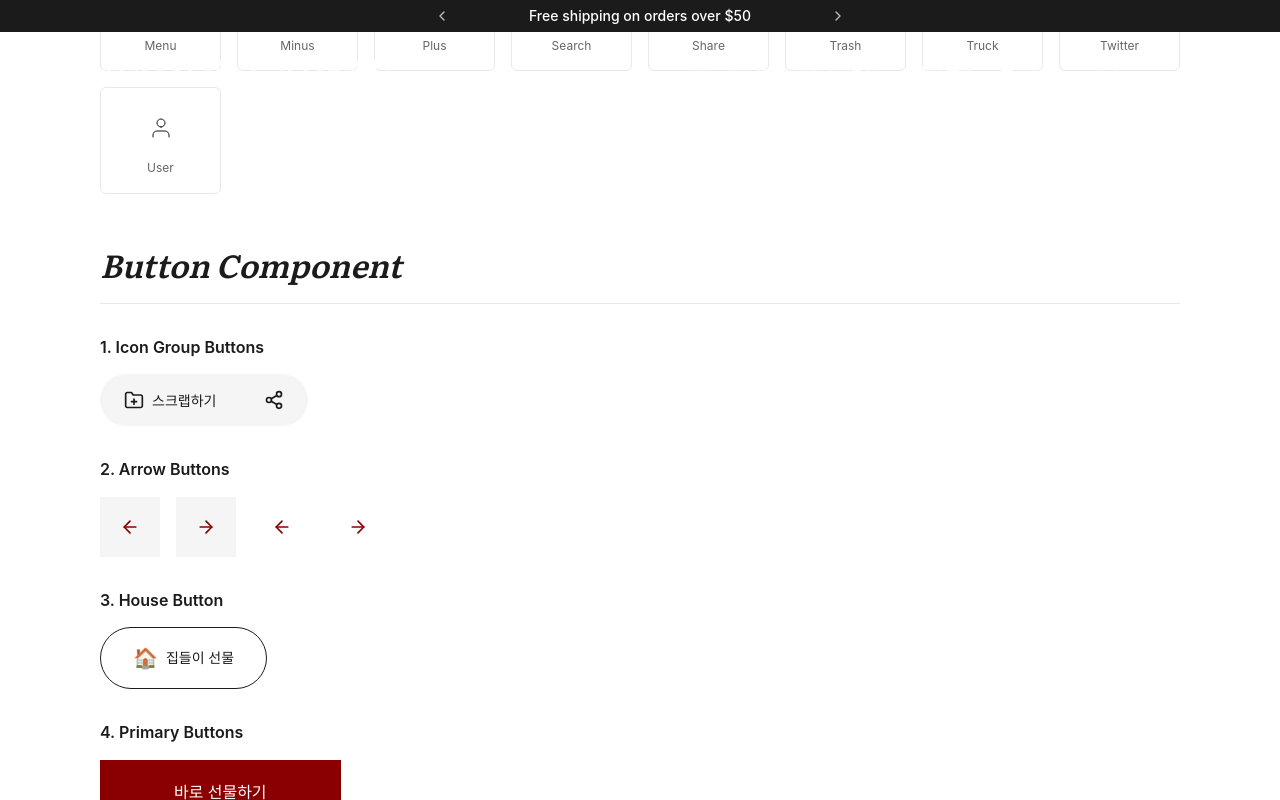
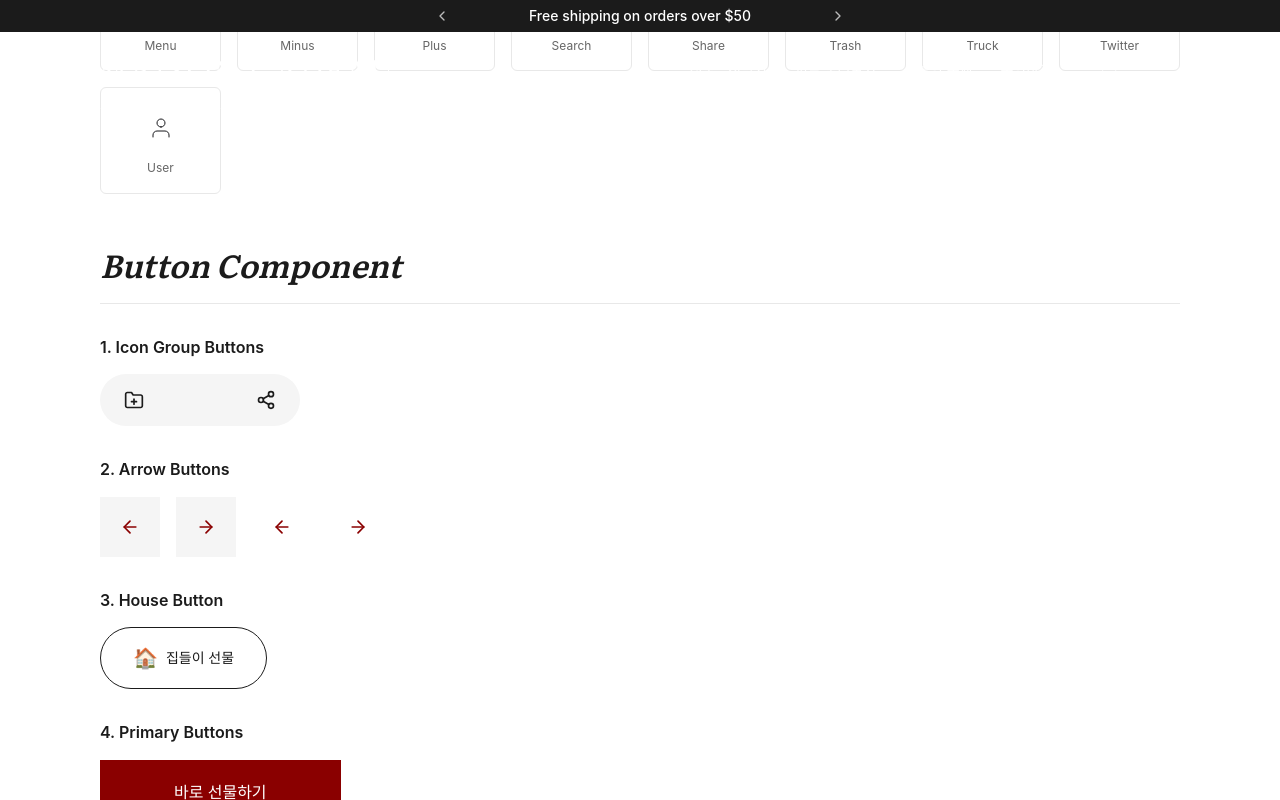
Before and after one commit to MAISON-CADEAU/maison-cadeau, a Next.js app: page / in a window 1280 px wide. In both pictures the pointer is over the button "스크랩하기". Shown: the part 3109-3909 px from the top of the page. Built offline with nearby package versions, Linux system fonts and the light colour scheme; a web font is replaced by a local one.

Commit message:
style: Button 컴포넌트 Icon Group Buttons 스타일 수정 -hover시 텍스트 트랜지션 없이 사라지게 수정

```diff
--- a/src/components/common/button/Button.module.scss
+++ b/src/components/common/button/Button.module.scss
@@ -46,24 +46,22 @@
 
   .label {
     position: absolute;
-    left: 40px;
+    left: $spacing-8;
     white-space: nowrap;
     opacity: 0;
     font-size: $font-size-body-14;
-    transition: opacity 0.1s ease 0s;
     pointer-events: none;
   }
 
   &:hover {
     width: auto;
-    padding-right: $spacing-16;
+    padding-right: $spacing-8;
     border-radius: 50px;
     transition-delay: 0s;
 
     .label {
       opacity: 1;
       position: relative;
-      left: 0;
       pointer-events: auto;
       transition: opacity 0.15s ease 0.15s;
     }
```
